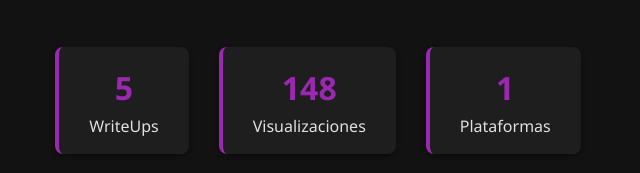
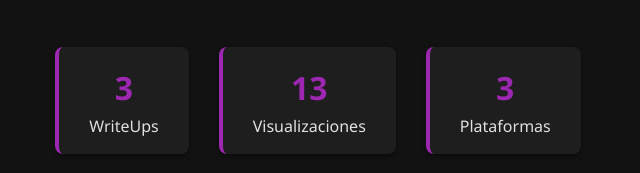
Before and after one commit to IvaaanFedzz/Portfolio-IvanFedz, a plain HTML site: page index.html in a window 1280 px wide. Shown: the part 1547-1720 px from the top of the page, 322-962 px from the left. Drawn offline with Linux system fonts and the light colour scheme.

Commit message:
Update index.html

```diff
--- a/index.html
+++ b/index.html
@@ -91,9 +91,9 @@
         <h2 class="section-title">WriteUps & <span class="highlight">Documentación</span></h2>
 
         <div class="stats-row">
-            <div class="stat-box"><span>5</span> WriteUps</div>
-            <div class="stat-box"><span>148</span> Visualizaciones</div>
-            <div class="stat-box"><span>1</span> Plataformas</div>
+            <div class="stat-box"><span>3</span> WriteUps</div>
+            <div class="stat-box"><span>13</span> Visualizaciones</div>
+            <div class="stat-box"><span>3</span> Plataformas</div>
         </div>
 
         <div class="writeups-grid">
```
